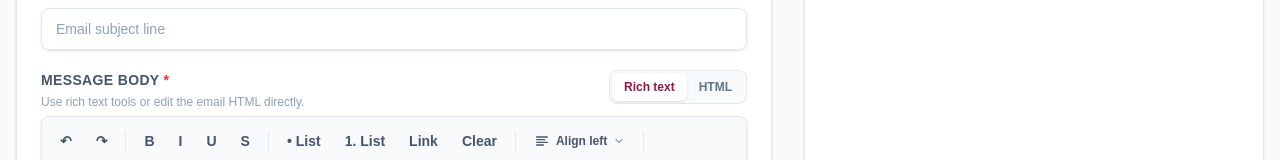
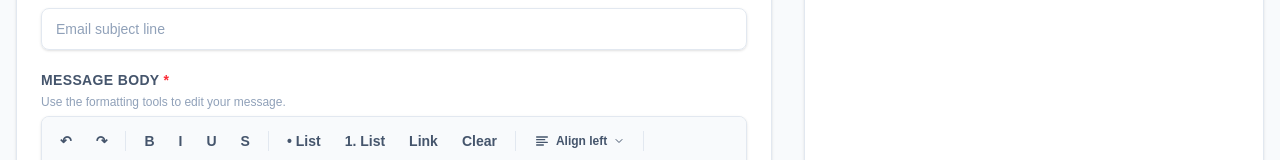
Before and after one commit to Hartnell-temp-projects/Hartnell-Mailing-Hub, a Next.js app: page / in a window 1280 px wide. Both pictures are taken after a click on the button 336 px from the left and 429 px from the top of the page. Shown: the part 542-702 px from the top of the page. Built offline with nearby package versions, Linux system fonts and the light colour scheme.

Commit message:
Removed HTML tab next to rich text to update the editor

```diff
--- a/components/ComposeForm.tsx
+++ b/components/ComposeForm.tsx
@@ -131,7 +131,7 @@ export default function ComposeForm() {
     resetDraft();
     setSubject(template.subject);
     setBody(template.content);
-    setEditorMode("html");
+    setEditorMode("rich");
     setComposeMode("compose");
   };
 
@@ -375,7 +375,6 @@ export default function ComposeForm() {
               value={body}
               mode={editorMode}
               onChange={setBody}
-              onModeChange={setEditorMode}
             />
           </div>
 
--- a/components/MessageEditor.tsx
+++ b/components/MessageEditor.tsx
@@ -7,7 +7,6 @@ interface Props {
   value: string;
   mode: EditorMode;
   onChange: (value: string) => void;
-  onModeChange: (mode: EditorMode) => void;
 }
 
 const FULL_DOCUMENT_PATTERN = /<!doctype\s+html|<html[\s>]/i;
@@ -165,7 +164,7 @@ function ToolbarButton({
   );
 }
 
-export default function MessageEditor({ value, mode, onChange, onModeChange }: Props) {
+export default function MessageEditor({ value, mode, onChange }: Props) {
   const editorRef = useRef<HTMLDivElement>(null);
   const fullDocumentRef = useRef<string | null>(null);
   const [fontSizeMenuOpen, setFontSizeMenuOpen] = useState(false);
@@ -295,36 +294,8 @@ export default function MessageEditor({ value, mode, onChange, onModeChange }: P
             Message Body <span className="text-red-500">*</span>
           </label>
           <p className="mt-1 text-xs text-slate-400">
-            Use rich text tools or edit the email HTML directly.
+            Use the formatting tools to edit your message.
           </p>
-        </div>
-        <div className="flex rounded-lg border border-slate-200 bg-slate-50 p-0.5" role="tablist" aria-label="Editor mode">
-          <button
-            type="button"
-            role="tab"
-            aria-selected={mode === "rich"}
-            onClick={() => onModeChange("rich")}
-            className={`rounded-md px-3 py-1.5 text-xs font-semibold transition-colors ${
-              mode === "rich"
-                ? "bg-white text-[#8c1d40] shadow-sm"
-                : "text-slate-500 hover:text-slate-700"
-            }`}
-          >
-            Rich text
-          </button>
-          <button
-            type="button"
-            role="tab"
-            aria-selected={mode === "html"}
-            onClick={() => onModeChange("html")}
-            className={`rounded-md px-3 py-1.5 text-xs font-semibold transition-colors ${
-              mode === "html"
-                ? "bg-white text-[#8c1d40] shadow-sm"
-                : "text-slate-500 hover:text-slate-700"
-            }`}
-          >
-            HTML
-          </button>
         </div>
       </div>
 
```
